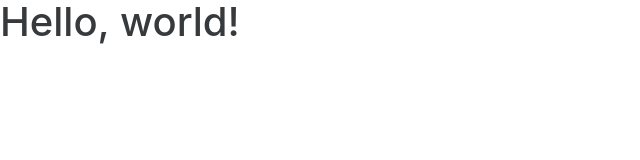
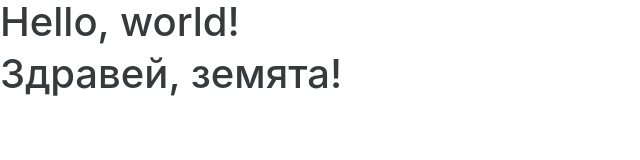
Before and after one commit to alanorth/kosovo-guest-house, a website: page index.html in a window 1280 px wide. Shown: the whole page, without its empty margins (0-640 px from the left). Drawn offline with Linux system fonts and the light colour scheme.

Commit message:
index.html: Add header in Bulgarian
Just to see what the Bootstrap v4 native font stack looks like
for non-Latin characters.

```diff
--- a/index.html
+++ b/index.html
@@ -14,6 +14,8 @@
   <body>
     <h1>Hello, world!</h1>
 
+    <h1>Здравей, земята!</h1>
+
     <!-- jQuery first, then Bootstrap JS. -->
     <script src="/js/jquery.min.js" integrity="sha384-8gBf6Y4YYq7Jx97PIqmTwLPin4hxIzQw5aDmUg/DDhul9fFpbbLcLh3nTIIDJKhx" crossorigin="anonymous"></script>
     <script src="/js/bootstrap.min.js" integrity="sha384-ux8v3A6CPtOTqOzMKiuo3d/DomGaaClxFYdCu2HPMBEkf6x2xiDyJ7gkXU0MWwaD" crossorigin="anonymous"></script>
```
